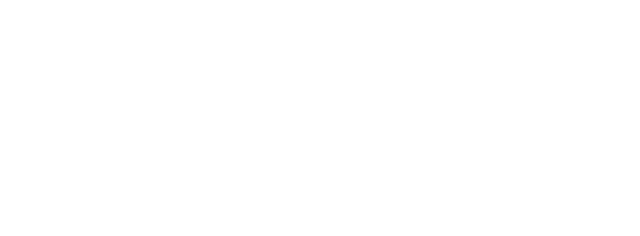
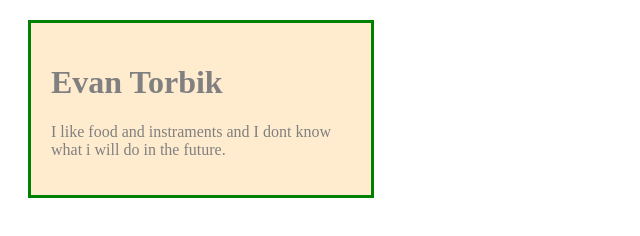
Before and after one commit to evantorbik-tech/the-box-model, a plain HTML site: page index.html in a window 1280 px wide. Shown: the whole page, without its empty margins (0-640 px from the left). Drawn offline with Linux system fonts and the light colour scheme.

Commit message:
I added code to this code

```diff
--- a/index.html
+++ b/index.html
@@ -1,11 +1,15 @@
 <!DOCTYPE html>
 <html lang="en">
 <head>
+      <link rel="stylesheet" href="style.css">
     <meta charset="UTF-8">
     <meta name="viewport" content="width=device-width, initial-scale=1.0">
     <title>The Box Model Assignment</title>
 </head>
 <body>
-
+    <div class="card">
+        <h1>Evan Torbik</h1>
+        <p>I like food and instraments and I dont know what i will do in the future.</p>
+    </div>
 </body>
 </html>
--- a/style.css
+++ b/style.css
@@ -1 +1,8 @@
-/* Add your rules below */
+.card{
+    padding: 20px;
+    margin: 20px;
+    border: 3px solid green;
+    width: 300px;
+    background-color: blanchedalmond;
+    color: gray;
+}
```
